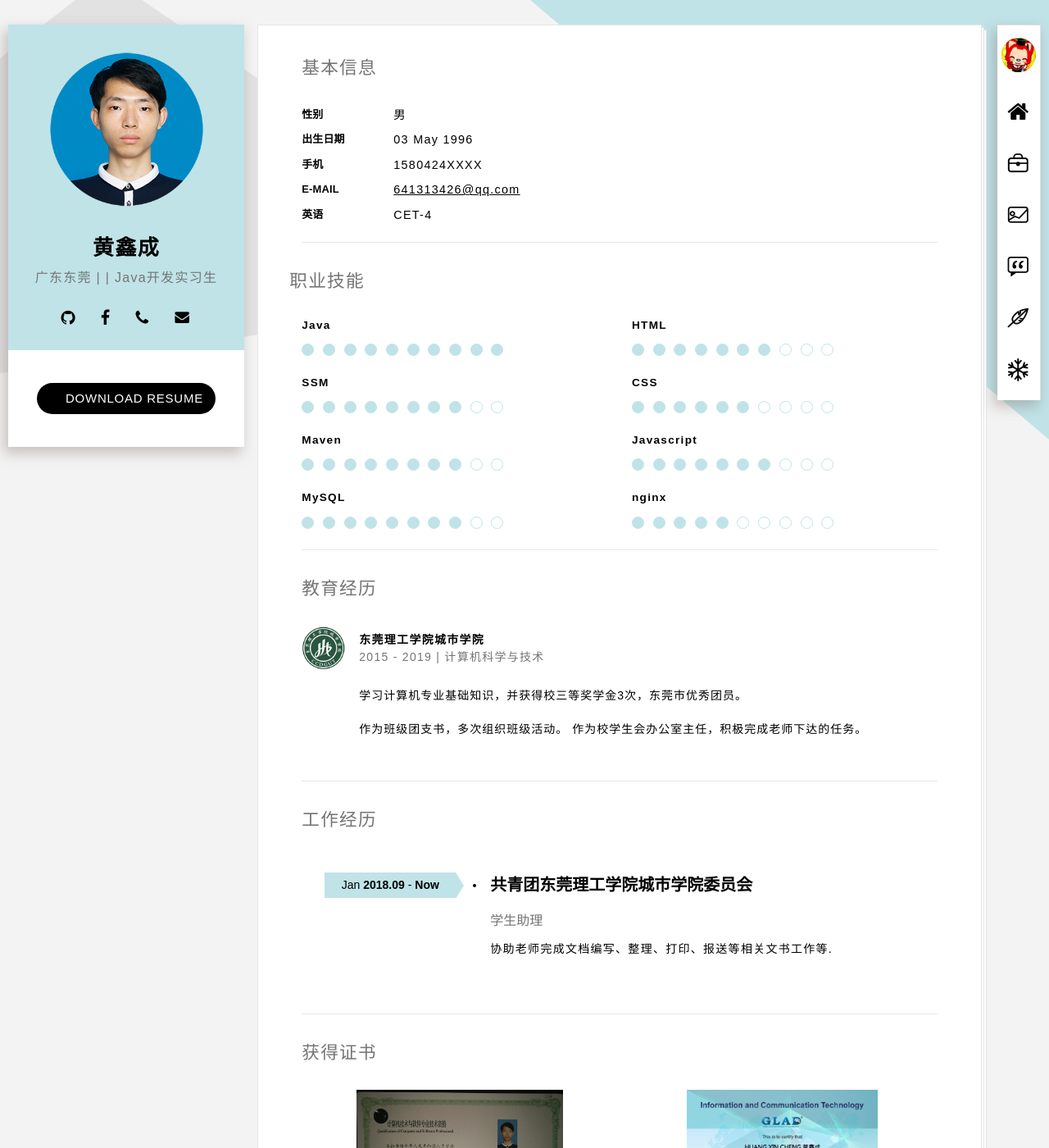
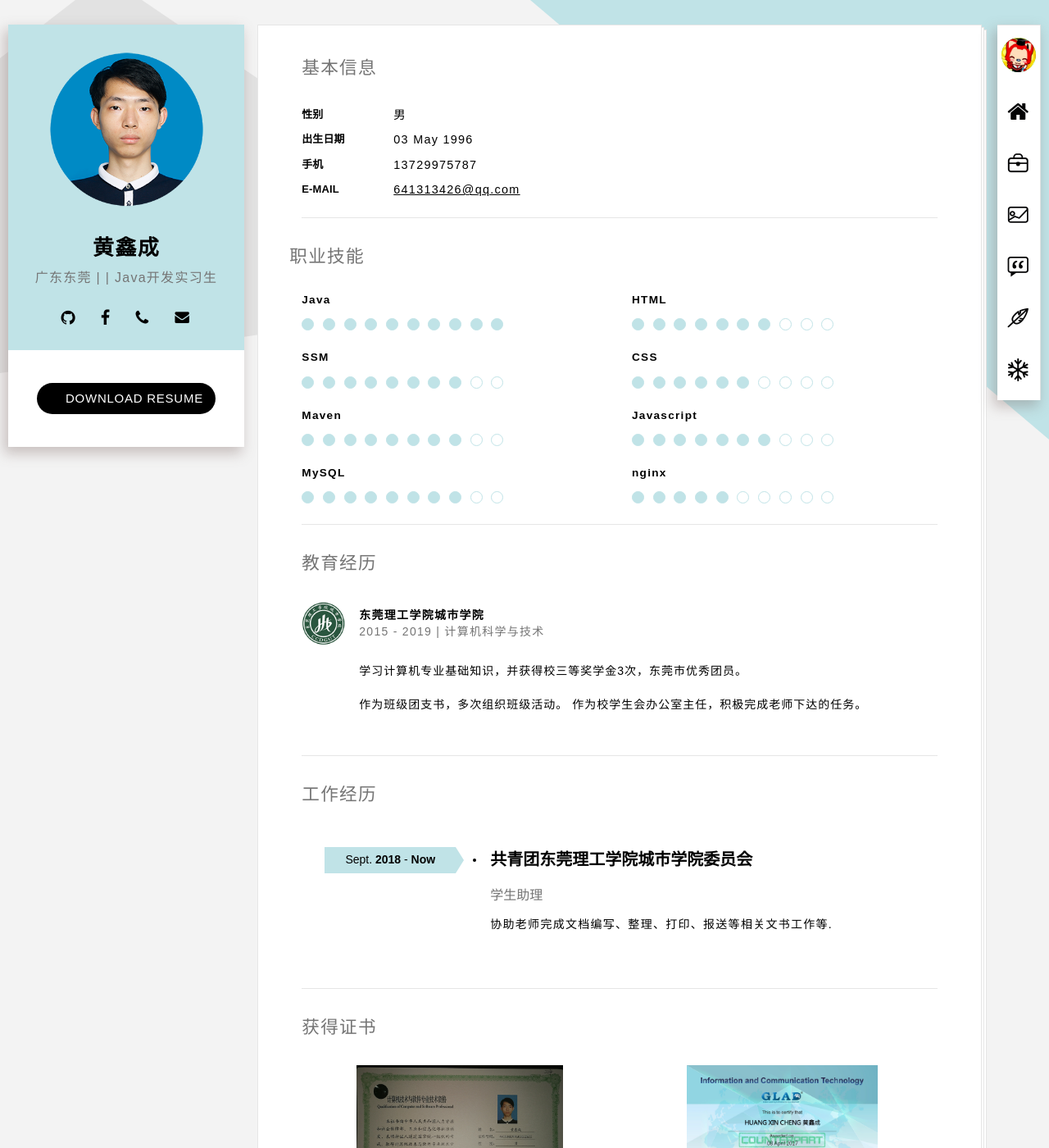
Before and after one commit to sundaydg/hxc-resume, a Jekyll site: the page built from index.html, in a window 1280 px wide and 1400 px high. Shown: the whole window at 82% size. Built offline with Jekyll 4.4.1, drawn with Linux system fonts in a browser that asks for light colours; some web fonts are replaced.

Commit message:
基本信息

```diff
--- a/_includes/resumer_01-basic.html
+++ b/_includes/resumer_01-basic.html
@@ -11,13 +11,13 @@
                 <dd>03 May 1996</dd>
 
                 <dt class="text-upper">手机</dt>
-                <dd>1580424XXXX</dd>
+                <dd>13729975787</dd>
 
                 <dt class="text-upper">e-mail</dt>
                 <dd><a href="mailto:xxxx@xx.com">641313426@qq.com</a></dd>
 
-                <dt class="text-upper">英语</dt>
-                <dd>CET-4</dd>
+                <!-- <dt class="text-upper">英语</dt>
+                <dd>CET-4</dd> -->
 
                 <!--<dt class="text-upper">日语</dt>
                 <dd>一级</dd>-->
--- a/_includes/resumer_04-experience.html
+++ b/_includes/resumer_04-experience.html
@@ -6,7 +6,7 @@
             <div class="education">
                 <div class="education-box">
                     <time class="education-date" datetime="2018-09TNow">
-                        <span>Jan <strong class="text-upper">2018.09</strong> - <strong>Now</strong></span>
+                        <span>Sept. <strong class="text-upper">2018</strong> - <strong>Now</strong></span>
                     </time>
                     <h3>共青团东莞理工学院城市学院委员会</h3>
                     <span class="education-company">学生助理</span>
```
